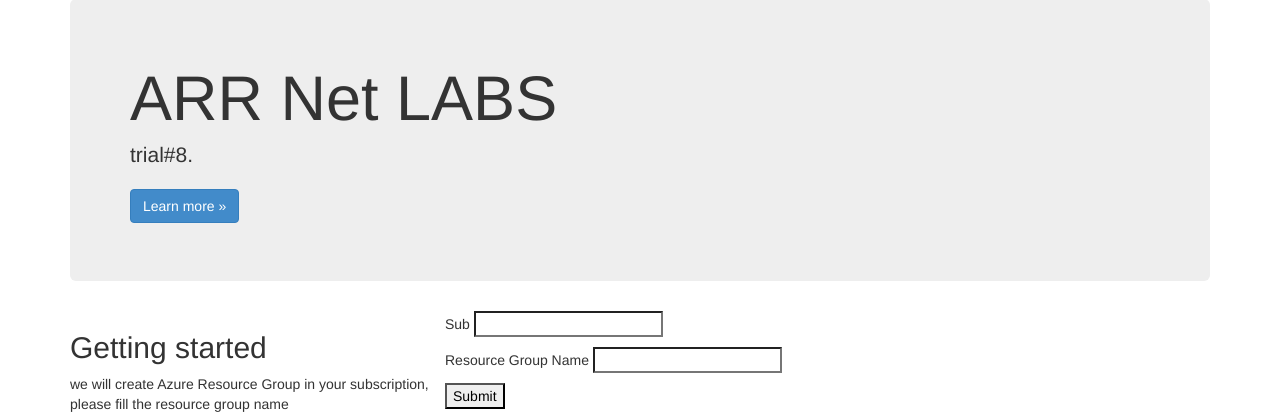
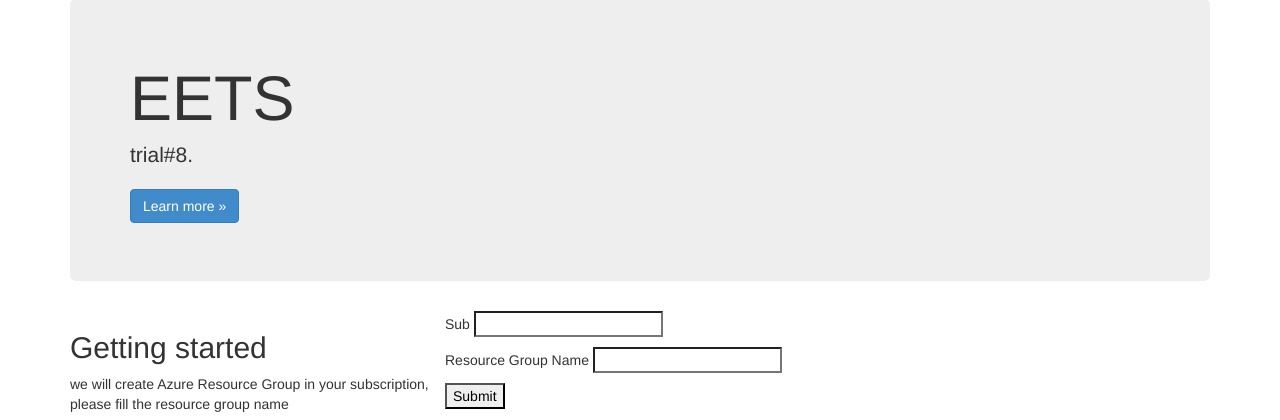
Before and after one commit to yaabukha/eets, a Flask app: page / in a window 1280 px wide. Shown: the part 51-471 px from the top of the page. Run offline with Flask 2, Linux system fonts and the light colour scheme; some libraries are stand-ins or nearby versions.

Commit message:
Update index.html

```diff
--- a/testgit/templates/index.html
+++ b/testgit/templates/index.html
@@ -3,7 +3,7 @@
 {% block content %}
 
 <div class="jumbotron">
-    <h1>ARR Net LABS</h1>
+    <h1>EETS</h1>
     <p class="lead">trial#8.</p>
     <p><a href="https://www.bing.com" class="btn btn-primary btn-large">Learn more &raquo;</a></p>
 </div>
```
